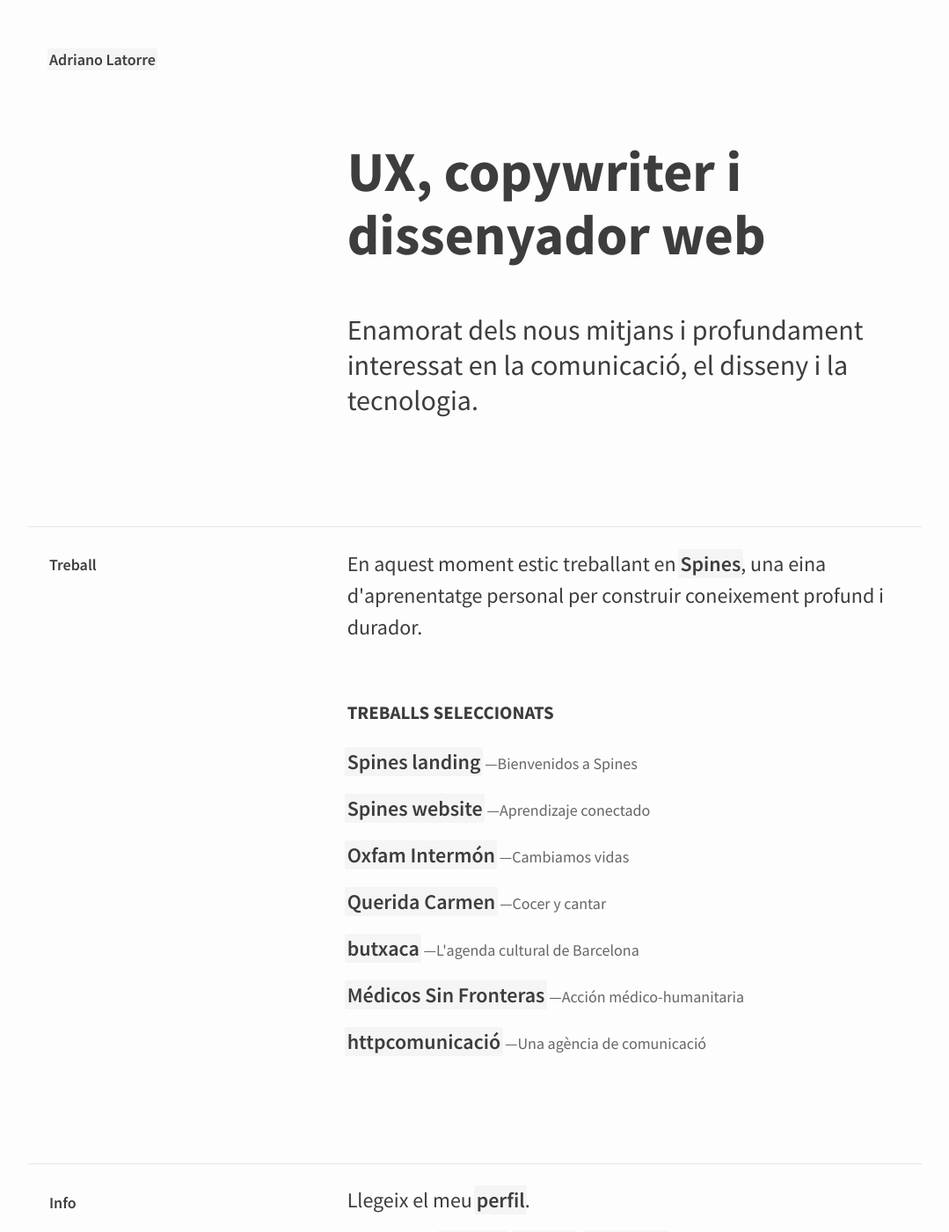
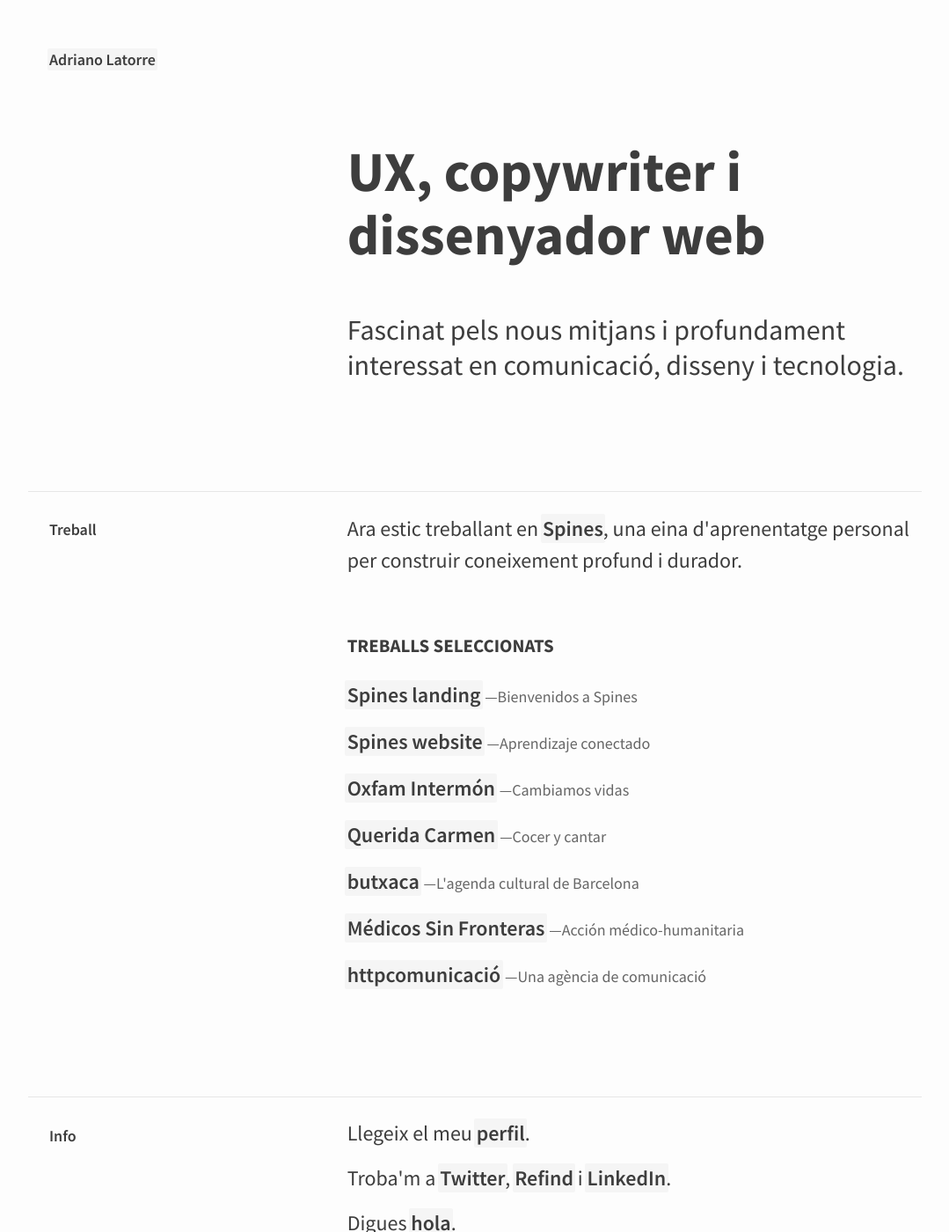
Before and after one commit to AdrianoLatorre/adriano.latorre.info, a Jekyll site: the page built from index.ca.html, in a window 1280 px wide and 1400 px high. Shown: the whole window at 88% size, without its empty margins (88-1167 px from the left). Built offline with Jekyll 4.4.1, drawn with Linux system fonts in a browser that asks for light colours; some of the changed text lies outside the part shown.

Commit message:
The Translation, Index revisited

```diff
--- a/index.ca.html
+++ b/index.ca.html
@@ -11,7 +11,7 @@
         <div class="grid-66 h-i">
             <header class="header-index">
                 <h1>UX, copywriter i dissenyador web</h1>
-                <h2>Enamorat dels nous mitjans i profundament interessat en la comunicació, el disseny i la tecnologia.</h2>
+                <h2>Fascinat pels nous mitjans i profundament interessat en comunicació, disseny i tecnologia.</h2>
             </header>
         </div>
         <div id="work" class="grid-33">
@@ -22,7 +22,7 @@
                 {% assign work_by_date = site.work | where:"la", page.la | sort: 'date' %}
                 {% assign last_work = work_by_date | last %}
                 {% assign work_offset = 1 %}
-                <p>En aquest moment estic treballant en <a href="{{ last_work.permalink }}">{{ last_work.title }}</a>, una eina d'aprenentatge personal per construir coneixement profund i durador.</p>
+                <p>Ara estic treballant en <a href="{{ last_work.permalink }}">{{ last_work.title }}</a>, una eina d'aprenentatge personal per construir coneixement profund i durador.</p>
                 <h2>Treballs seleccionats</h2>
                 <ul>
                     {% for work in work_by_date reversed %}
--- a/index.en.html
+++ b/index.en.html
@@ -11,7 +11,7 @@
         <div class="grid-66 h-i">
             <header class="header-index">
                 <h1>UX, copywriter and web designer</h1>
-                <h2>In love with new media and deeply interested in communication, design and technology.</h2>
+                <h2>Fascinated with new media and deeply interested in communication, design and technology.</h2>
             </header>
         </div>
         <div id="work" class="grid-33">
@@ -66,7 +66,7 @@
 <div class="grid-66">
     <section class="special-index">
         <ul>
-            <li><a href="/people/">Really nice people</a> I have met along the way.</li>
+            <li><a href="/people/">People</a> I have met along the way.</li>
             <li><a href="/books/">Books</a> I enjoyed reading.</li>
             <li><a href="/links/">Links</a> to other places.</li>
         </ul>
--- a/index.es.html
+++ b/index.es.html
@@ -11,7 +11,7 @@
         <div class="grid-66 h-i">
             <header class="header-index">
                 <h1>UX, copywriter y diseñador web</h1>
-                <h2>Enamorado de los nuevos medios y profundamente interesado en la comunicación, el diseño y la tecnología.</h2>
+                <h2>Fascinado por los nuevos medios y profundamente interesado en comunicación, diseño y tecnología.</h2>
             </header>
         </div>
         <div id="work" class="grid-33">
```
Also changed, not shown: other parts of index.ca.html (+1 -1 lines), other parts of index.es.html (+1 -1 lines).
